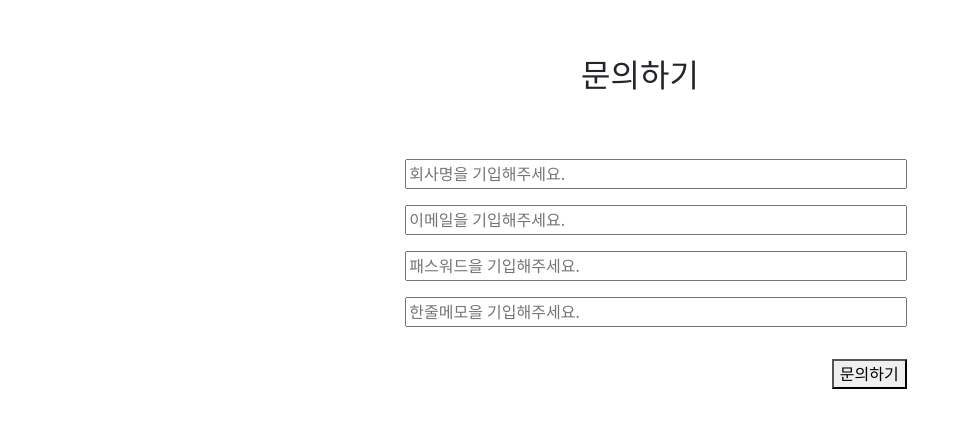
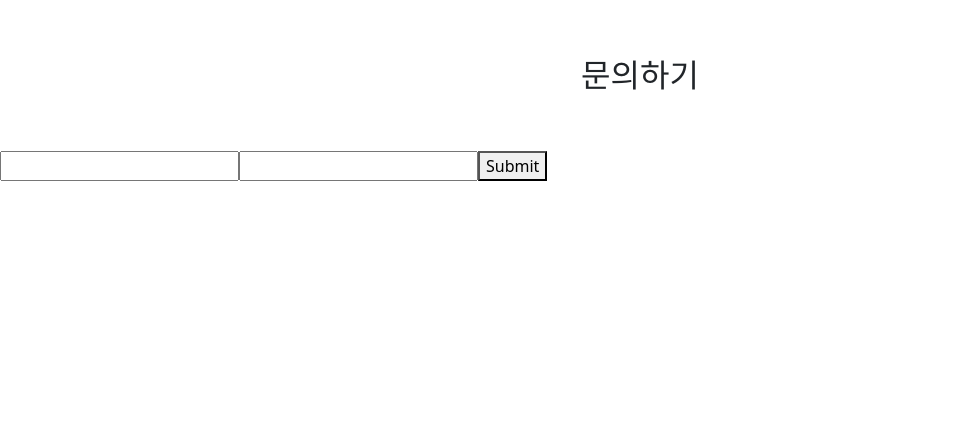
Before and after one commit to soyeya/reactAD_20230116, a React (Create React App) app: page / in a window 1280 px wide. Shown: the part 2784-3211 px from the top of the page, without its empty margins (0-970 px from the left). After the commit the page ends 3013 px from the top, so only its background shows below. Built offline with nearby package versions, Linux system fonts and the light colour scheme; a web font is replaced by a local one.

Commit message:
react-hook-form 연동해서 데이터처리

```diff
--- a/src/component/Qna.js
+++ b/src/component/Qna.js
@@ -1,45 +1,82 @@
 import React, { useState } from 'react';
+import { useForm } from 'react-hook-form';
 
 
 const Qna = () => {
 
+    const {
+        //폼안의 클릭함수
+        handleSubmit,
+        //전송관련 함수
+        register,
+        formState: { errors } } = useForm(); //유효성검사 _ 일단 error를 넣어둠 왜냐? 폼태그가 지금 공백이므로 -> 공백으로만 넘어가면 오류니까 (처음 폼이 비어있으므로 errors로 시작한다)
+
+    //검수함수
+    const onSubmit = values => console.log(values);
+
 
     //중복제출막기
-    const [statue, updateStatue] = useState(false);
-    const [values, setValues] = useState({
-        comNm: "",
-        email: "",
-        password: "",
-        content: "",
+    // const [statue, updateStatue] = useState(false);
+    // const [values, setValues] = useState({
+    //     comNm: "",
+    //     email: "",
+    //     password: "",
+    //     content: "",
 
-      })
+    //   })
 
-    const handleChange = (e) =>{
-        setValues({
-            ...values,
-            [e.target.name] : e.target.value
-        })
-        //input의 name을 변수이름과 같이 해서 식을 심플하게 처리
-    }
+    // const handleChange = (e) =>{
+    //     setValues({
+    //         ...values,
+    //         [e.target.name] : e.target.value
+    //     })
+    //     //input의 name을 변수이름과 같이 해서 식을 심플하게 처리
+    // }
 
-    const sendform = async(e) => {
-        e = e || window.event;
-        e.preventDefault(); //새로고침하지마
-        updateStatue(true); // 버튼막아
-        //데이터를 전송하거나 유효성검사
-        await new Promise( (r) => setTimeout(function(){
-          console.log(JSON.stringify(values, null, 10))
-        }, 1000))
-        updateStatue(false); //버튼정상화ㄴ
-    }
+    // const sendform = async(e) => {
+    //     e = e || window.event;
+    //     e.preventDefault(); //새로고침하지마
+    //     updateStatue(true); // 버튼막아
+    //     //데이터를 전송하거나 유효성검사
+    //     await new Promise( (r) => setTimeout(function(){
+    //       console.log(JSON.stringify(values, null, 10))
+    //     }, 1000))
+    //     updateStatue(false); //버튼정상화ㄴ
+    // }
 
     return (
         <div id="qna" className='py-5'>
             <h2 className='text-center py-5'>문의하기</h2>
 
+            <form onSubmit={handleSubmit(onSubmit)}>
+      <input
+        type="email"
+        {...register("email", {
+          required: "Required",
+          pattern: {
+            value: /^[A-Z0-9._%+-]+@[A-Z0-9.-]+\.[A-Z]{2,}$/i,
+            message: "invalid email address"
+          }
+        })}
+      />
+         {/* errors.email = true 일때만 errors.email.message 나간다 라는 뜻 -> if문임
+      formstate의 설정해둔 errors의 이메일 에러 메세지 출력*/}
+      {errors.email && errors.email.message}
 
 
-            <form onSubmit={ sendform } className='col-5 mx-auto'>
+
+      <input
+        {...register("username", {
+          validate: value => value !== "admin" || "Nice try!"
+        })}
+      />
+      {errors.username && errors.username.message}
+
+      <button type="submit">Submit</button>
+    </form>
+
+
+            {/* <form onSubmit={ sendform } className='col-5 mx-auto'>
                 <ul>
                     <li className='my-3'>
                         <input type="text"
@@ -82,7 +119,7 @@ const Qna = () => {
                     <button type="submit" disabled={statue}>문의하기</button>
                 </div>
 
-            </form>
+            </form>             */}
 
         </div>
     );
```
